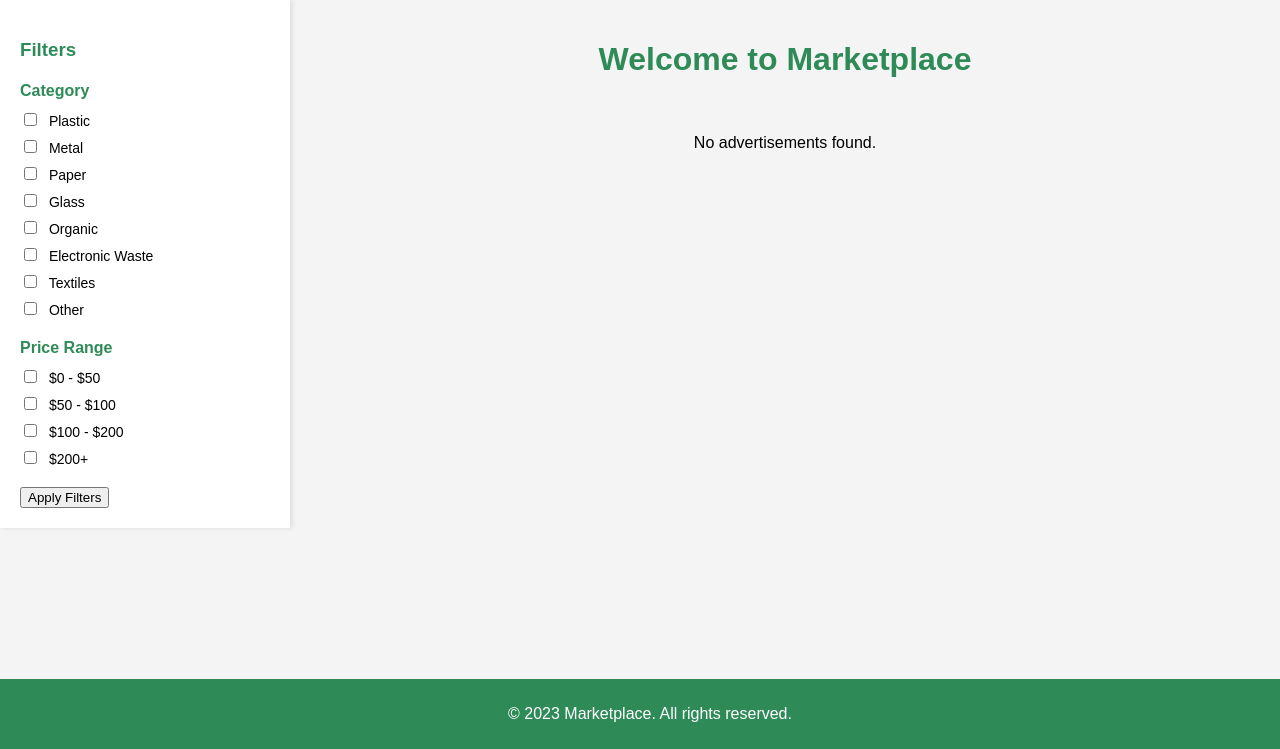
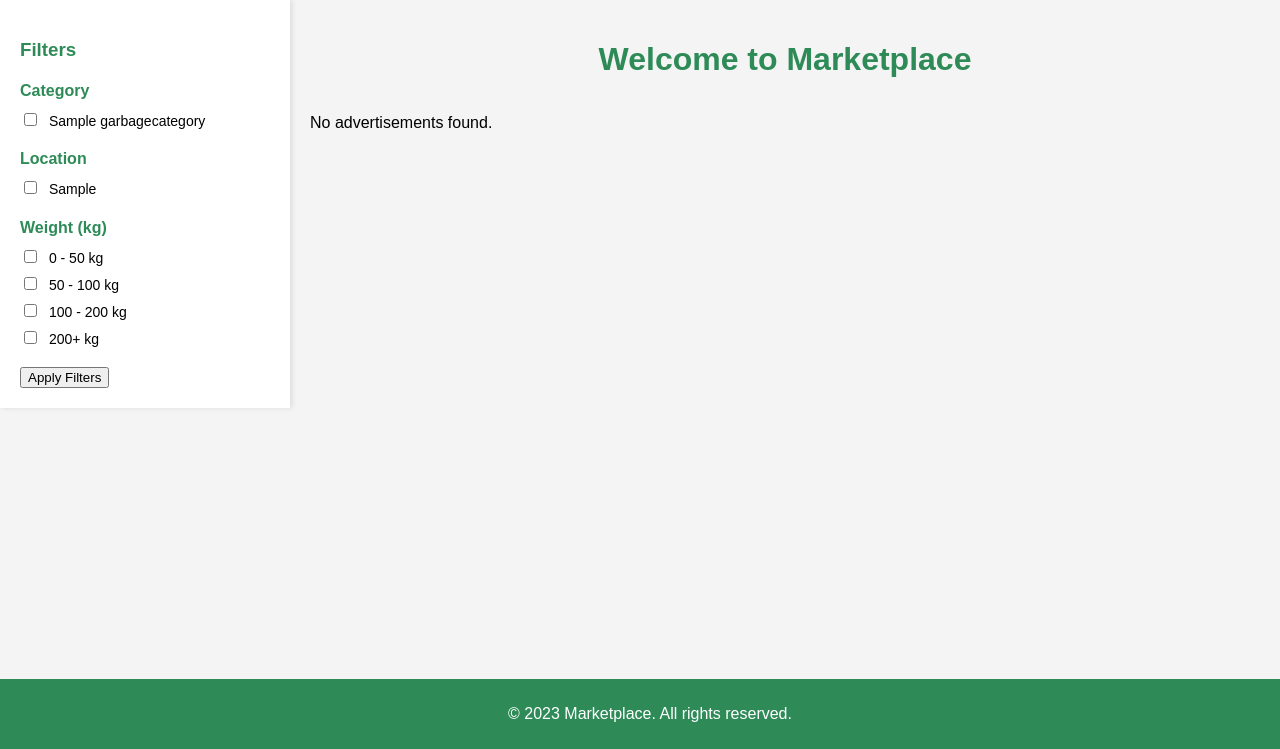
Before and after one commit to DinukaPrasad/recyclOX, a PHP site: page /market.php in a window 1280 px wide. Shown: the part 51-800 px from the top of the page. Run offline with PHP 8.4, Linux system fonts and the light colour scheme; tables that the repository leaves empty or names only in its code hold one stand-in row (values such as "Sample post").

Commit message:
fix ads view and filter area

```diff
--- a/asset/css/market.css
+++ b/asset/css/market.css
@@ -93,30 +93,43 @@
     color: #2E8B57; /* Green */
 }
 
+
+/* Product Grid */
 .product-grid {
-    display: grid;
-    grid-template-columns: repeat(auto-fit, minmax(250px, 1fr));
-    gap: 20px;
-    padding: 20px;
+    display: flex;
+    gap: 2%;
+    flex-wrap: wrap;
+    flex-direction: row;
+    align-content: start;
 }
 
+/* Product Card */
 .product-card {
+    width: 23.5%;
+    height: 23.5%;
+    align-self: flex-start;
     background-color: white;
     border: 1px solid #ddd;
     border-radius: 8px;
-    padding: 15px;
+    padding: 20px; /* Reduced padding inside the card */
     text-align: left;
     box-shadow: 0 2px 4px rgba(0, 0, 0, 0.1);
+    transition: transform 0.2s ease, box-shadow 0.2s ease; /* Add hover effect */
+}
+
+.product-card:hover {
+    transform: translateY(-5px); /* Slight lift on hover */
+    box-shadow: 0 4px 8px rgba(0, 0, 0, 0.2); /* Enhanced shadow on hover */
 }
 
 .product-card h3 {
-    margin: 0 0 10px;
+    margin: 0 0 8px; /* Reduced margin */
     font-size: 18px;
     color: #2E8B57; /* Green */
 }
 
 .product-card p {
-    margin: 5px 0;
+    margin: 4px 0; /* Reduced margin */
     color: #555; /* Gray */
     font-size: 14px;
 }
--- /dev/null
+++ b/asset/js/filter_ads_market.js
@@ -0,0 +1,39 @@
+function filterAds() {
+    // Get selected filters
+    const form = document.getElementById('filter-form');
+    const formData = new FormData(form);
+
+    // Convert form data to URL parameters
+    const params = new URLSearchParams();
+    for (const [key, value] of formData.entries()) {
+        params.append(key, value);
+    }
+
+    // Send AJAX request to filter_ads.php
+    fetch(`./controller/market/filter_ads.php?${params.toString()}`)
+        .then(response => response.json())
+        .then(data => {
+            const productGrid = document.getElementById('product-grid');
+            productGrid.innerHTML = '';
+
+            if (data.length === 0) {
+                productGrid.innerHTML = '<p>No advertisements found.</p>';
+            } else {
+                data.forEach(ad => {
+                    productGrid.innerHTML += `
+                        <div class="product-card">
+                            <h3>${ad.description}</h3>
+                            <p><strong>Category ID:</strong> ${ad.category_id}</p>
+                            <p><strong>Weight:</strong> ${ad.weight} kg</p>
+                            <p><strong>Location:</strong> ${ad.city}</p>
+                        </div>`;
+                });
+            }
+        })
+        .catch(error => console.error('Error:', error));
+}
+
+// Add event listeners to checkboxes for live updates
+document.querySelectorAll('#filter-form input[type="checkbox"]').forEach(checkbox => {
+    checkbox.addEventListener('change', filterAds);
+});
--- a/market.php
+++ b/market.php
@@ -2,7 +2,11 @@
 // Include the database connection file
 require_once('./config/db_connection.php');
 
-$sql = "SELECT * FROM advertisements WHERE status = 'active'";
+// Fetch all active advertisements with city names
+$sql = "SELECT a.*, l.city
+        FROM advertisements a
+        JOIN location l ON a.postal_code = l.postal_code
+        WHERE a.status = 'active'";
 $result = $con->query($sql);
 
 // Check if the query was successful
@@ -10,11 +14,33 @@
     die("Database query failed: " . $con->error);
 }
 
-// Fetch data and store it in an array
+// Fetch advertisements and store them in an array
 $advertisements = [];
 if ($result->num_rows > 0) {
     while ($row = $result->fetch_assoc()) {
         $advertisements[] = $row;
+    }
+}
+
+// Fetch category names from the garbage_category table
+$categorySql = "SELECT * FROM garbagecategory";
+$categoryResult = $con->query($categorySql);
+
+$categories = [];
+if ($categoryResult->num_rows > 0) {
+    while ($row = $categoryResult->fetch_assoc()) {
+        $categories[] = $row;
+    }
+}
+
+// Fetch location names from the location table
+$locationSql = "SELECT * FROM location";
+$locationResult = $con->query($locationSql);
+
+$locations = [];
+if ($locationResult->num_rows > 0) {
+    while ($row = $locationResult->fetch_assoc()) {
+        $locations[] = $row;
     }
 }
 
@@ -29,16 +55,15 @@
     <meta name="viewport" content="width=device-width, initial-scale=1.0">
     <title>RecyclOX Marketplace</title>
     <link rel="stylesheet" href="./asset/css/market.css">
+    <script src="./asset/js/filter_ads_market.js" defer></script>
 </head>
 <body>
     <!-- Navigation Bar -->
     <nav class="navbar">
         <div class="logo">RecyclOX Marketplace</div>
         <div class="search-bar">
-            <form method="GET" action="market.php">
-                <input type="text" name="search" placeholder="Search for products..." value="<?php echo isset($_GET['search']) ? htmlspecialchars($_GET['search']) : ''; ?>">
-                <button type="submit">Search</button>
-            </form>
+            <input type="text" id="search" placeholder="Search for products...">
+            <button onclick="filterAds()">Search</button>
         </div>
         <div class="nav-links">
             <a href="./index.php">Home</a>
@@ -51,57 +76,64 @@
         <!-- Sidebar with Filters -->
         <aside class="sidebar">
             <h3>Filters</h3>
-            <form method="GET" action="market.php">
+            <form id="filter-form">
+                <!-- Category Filter -->
                 <div class="filter-section">
                     <h4>Category</h4>
-                    <label><input type="checkbox" name="category[]" value="Plastic" <?php echo (isset($_GET['category']) && in_array('Plastic', $_GET['category'])) ? 'checked' : ''; ?>> Plastic</label>
-                    <label><input type="checkbox" name="category[]" value="Metal" <?php echo (isset($_GET['category']) && in_array('Metal', $_GET['category'])) ? 'checked' : ''; ?>> Metal</label>
-                    <label><input type="checkbox" name="category[]" value="Paper" <?php echo (isset($_GET['category']) && in_array('Paper', $_GET['category'])) ? 'checked' : ''; ?>> Paper</label>
-                    <label><input type="checkbox" name="category[]" value="Glass" <?php echo (isset($_GET['category']) && in_array('Glass', $_GET['category'])) ? 'checked' : ''; ?>> Glass</label>
-                    <label><input type="checkbox" name="category[]" value="Organic" <?php echo (isset($_GET['category']) && in_array('Organic', $_GET['category'])) ? 'checked' : ''; ?>> Organic</label>
-                    <label><input type="checkbox" name="category[]" value="Electronic Waste" <?php echo (isset($_GET['category']) && in_array('Electronic Waste', $_GET['category'])) ? 'checked' : ''; ?>> Electronic Waste</label>
-                    <label><input type="checkbox" name="category[]" value="Textiles" <?php echo (isset($_GET['category']) && in_array('Textiles', $_GET['category'])) ? 'checked' : ''; ?>> Textiles</label>
-                    <label><input type="checkbox" name="category[]" value="Other" <?php echo (isset($_GET['category']) && in_array('Other', $_GET['category'])) ? 'checked' : ''; ?>> Other</label>
+                    <?php
+                    foreach ($categories as $category) {
+                        echo '
+                        <label>
+                            <input type="checkbox" name="category[]" value="' . $category['category_id'] . '">
+                            ' . htmlspecialchars($category['category_name']) . '
+                        </label>';
+                    }
+                    ?>
                 </div>
+
+                <!-- Location Filter -->
                 <div class="filter-section">
-                    <h4>Price Range</h4>
-                    <label><input type="checkbox" name="price[]" value="0-50" <?php echo (isset($_GET['price']) && in_array('0-50', $_GET['price'])) ? 'checked' : ''; ?>> $0 - $50</label>
-                    <label><input type="checkbox" name="price[]" value="50-100" <?php echo (isset($_GET['price']) && in_array('50-100', $_GET['price'])) ? 'checked' : ''; ?>> $50 - $100</label>
-                    <label><input type="checkbox" name="price[]" value="100-200" <?php echo (isset($_GET['price']) && in_array('100-200', $_GET['price'])) ? 'checked' : ''; ?>> $100 - $200</label>
-                    <label><input type="checkbox" name="price[]" value="200+" <?php echo (isset($_GET['price']) && in_array('200+', $_GET['price'])) ? 'checked' : ''; ?>> $200+</label>
+                    <h4>Location</h4>
+                    <?php
+                    foreach ($locations as $location) {
+                        echo '
+                        <label>
+                            <input type="checkbox" name="postal_code[]" value="' . $location['postal_code'] . '">
+                            ' . htmlspecialchars($location['city']) . '
+                        </label>';
+                    }
+                    ?>
                 </div>
-                <button type="submit">Apply Filters</button>
+
+                <!-- Weight Filter -->
+                <div class="filter-section">
+                    <h4>Weight (kg)</h4>
+                    <label><input type="checkbox" name="weight[]" value="0-50"> 0 - 50 kg</label>
+                    <label><input type="checkbox" name="weight[]" value="50-100"> 50 - 100 kg</label>
+                    <label><input type="checkbox" name="weight[]" value="100-200"> 100 - 200 kg</label>
+                    <label><input type="checkbox" name="weight[]" value="200+"> 200+ kg</label>
+                </div>
+
+                <button type="button" onclick="filterAds()">Apply Filters</button>
             </form>
         </aside>
 
         <!-- Product Grid -->
         <main>
             <h1>Welcome to Marketplace</h1>
-            <div class="product-grid">
+            <div class="product-grid" id="product-grid">
                 <?php
-                // Filter advertisements based on search and filters
-                $filteredAds = $advertisements;
-
-                // Apply search filter
-                if (isset($_GET['search'])) {
-                    $search = strtolower($_GET['search']);
-                    $filteredAds = array_filter($filteredAds, function($ad) use ($search) {
-                        return stripos(strtolower($ad['description']), $search) !== false;
-                    });
-                }
-
-                // Display filtered advertisements
-                if (empty($filteredAds)) {
+                // Display advertisements
+                if (empty($advertisements)) {
                     echo '<p>No advertisements found.</p>';
                 } else {
-                    foreach ($filteredAds as $ad) {
+                    foreach ($advertisements as $ad) {
                         echo '
                         <div class="product-card">
                             <h3>' . htmlspecialchars($ad['description']) . '</h3>
                             <p><strong>Category:</strong> ' . htmlspecialchars($ad['category_id']) . '</p>
                             <p><strong>Weight:</strong> ' . htmlspecialchars($ad['weight']) . ' kg</p>
-                            <p><strong>Status:</strong> ' . htmlspecialchars($ad['status']) . '</p>
-                            <p><strong>Posted On:</strong> ' . htmlspecialchars($ad['created_at']) . '</p>
+                            <p><strong>Location:</strong> ' . htmlspecialchars($ad['city']) . '</p>
                         </div>';
                     }
                 }
```
Also changed, not shown: controller/market/filter_ads.php (added, +57 -0 lines).
